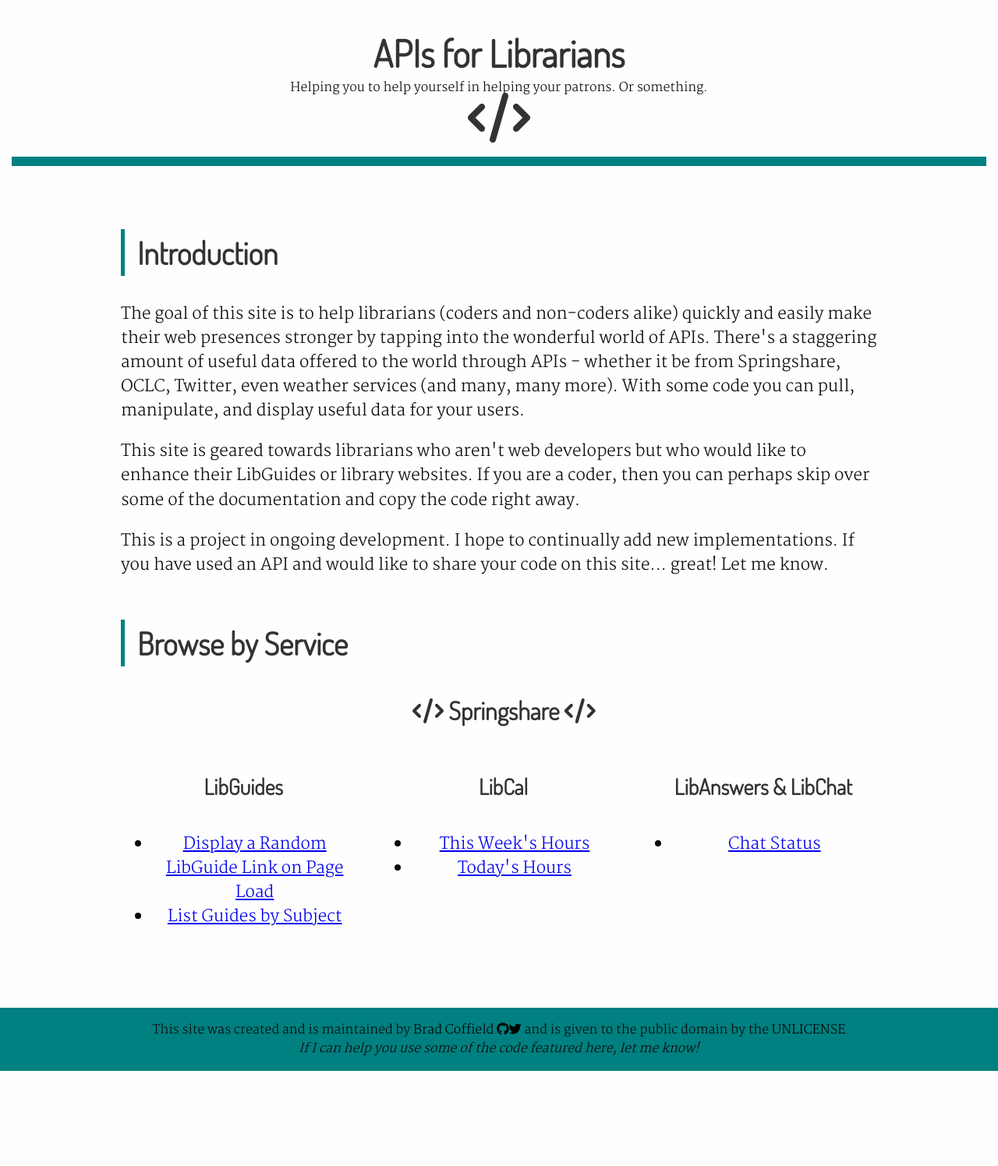
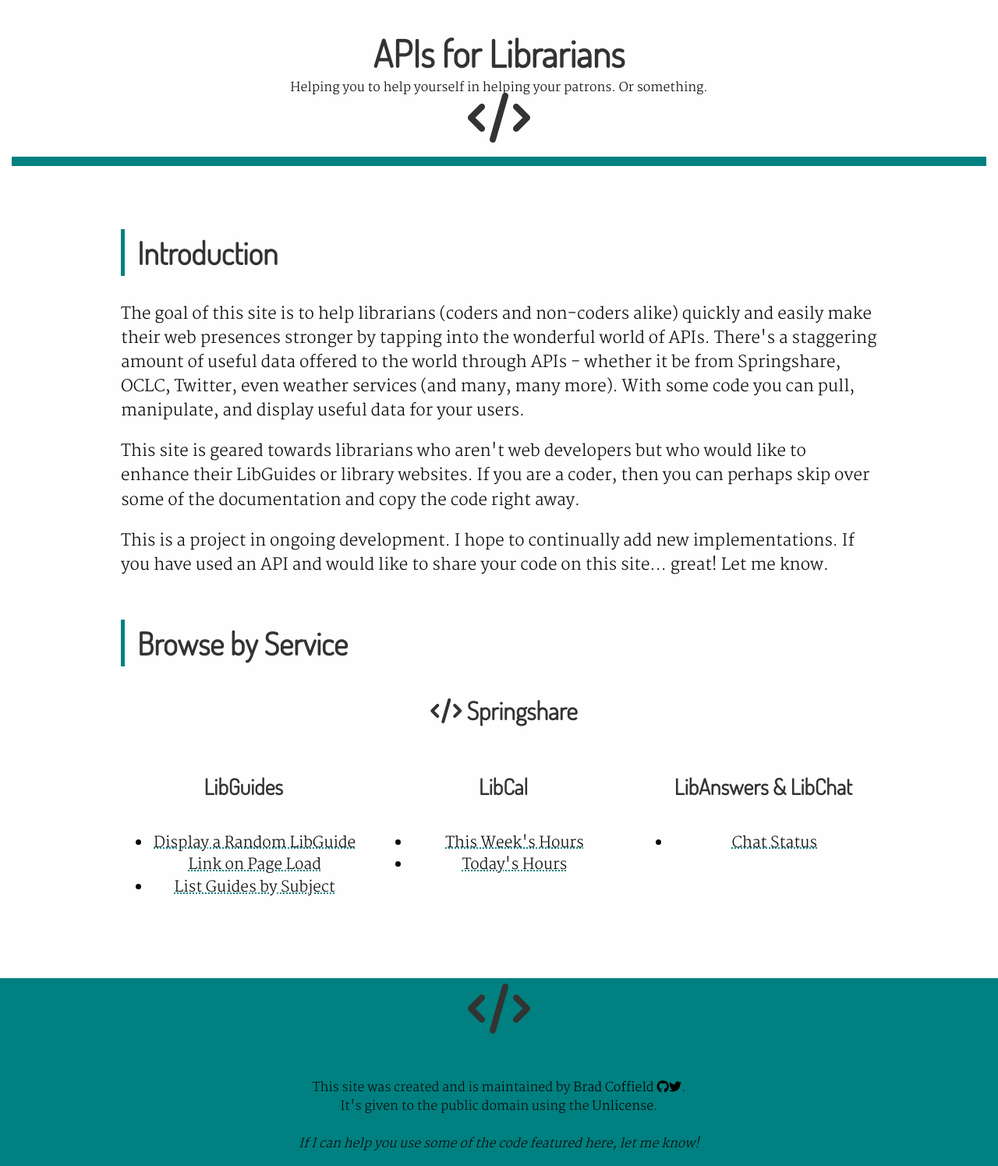
Before and after one commit to BradCoffield/APIs-for-librarians, a Jekyll site: the page built from index.html, in a window 1280 px wide. Shown: the whole page at 78% size. Built offline with Jekyll 4.4.1, drawn with Linux system fonts in a browser that asks for light colours; nearby versions of some CDN libraries; comment, search, counter and statistics services are not loaded; before the commit the page ends 1374 px from its top, so only the background shows below that.

Commit message:
Many mini style changes

```diff
--- a/_includes/footer.html
+++ b/_includes/footer.html
@@ -2,7 +2,11 @@
 
 
     <div class="row expanded">
-This site was created and is maintained by <a href="{{site.personalhomepage}}">{{ site.author }}</a> <a href="{{site.githuburl}}" class="fa fa-github"></a><a href="{{ site.twitterurl }}" class="fa fa-twitter"></a> and is given to the public domain by the <a href="https://unlicense.org/">UNLICENSE</a> <br> <em>If I can help you use some of the code featured here, let me know!</em>
+    <div id="code-icon"><i class="fa fa-code" aria-hidden="true"></i></div> <br> This site was created and is maintained by <a href="{{site.personalhomepage}}">{{ site.author }}</a> <a href="{{site.githuburl}}" class="fa fa-github"></a><a href="{{ site.twitterurl }}" class="fa fa-twitter"></a>. <br> It's given to the public domain using the <a href="https://unlicense.org/">Unlicense</a>.<br><br> <em>If I can help you use some of the code featured here, let me know!</em>
+
+
+
+
 
 
 
--- a/css/main.css
+++ b/css/main.css
@@ -1,3 +1,6 @@
+
+
+
 .implementation{
     text-align: center;
 }
@@ -9,14 +12,17 @@
 
 .service-titles {text-align: center !important;}
 
-/*
-.highlight pre {
 
-    border: 1px dotted teal;
-    color: inherit;
+div#homepage-implementations-column ul li {font-size: 1.2em;}
+
+
+
+a {
+
+	color: inherit;
+	text-decoration-color: teal;
+	text-decoration-style: dotted;
 }
-*/
-
 
 
 .lineno, .linenos {padding:0 .5em;/*background: #333;*/border-right:1px #333 solid;}
--- a/index.html
+++ b/index.html
@@ -16,7 +16,7 @@
 
     <div class="medium-12 columns" id="homepage-implementations-column">
         <h2>Browse by Service</h2>
-        <h3 class="service-titles"><i class="fa fa-code" aria-hidden="true"></i> Springshare <i class="fa fa-code" aria-hidden="true"></i></h3>
+        <h3 class="service-titles"><i class="fa fa-code" aria-hidden="true"></i> Springshare </h3>
 
         <div class="row">
             <div class="medium-6 large-4 columns implementation">
@@ -52,7 +52,7 @@
                 </p>
     </div>
 
-             <div class="medium-6 large-4 columns implementation">
+             <div class="large-4 columns implementation">
                 <h4>LibAnswers &amp; LibChat</h4>
                 <p>
                     <ul>
```
Also changed, not shown: assets/yIfA1tQQbN.gif (deleted), 4 other files.
